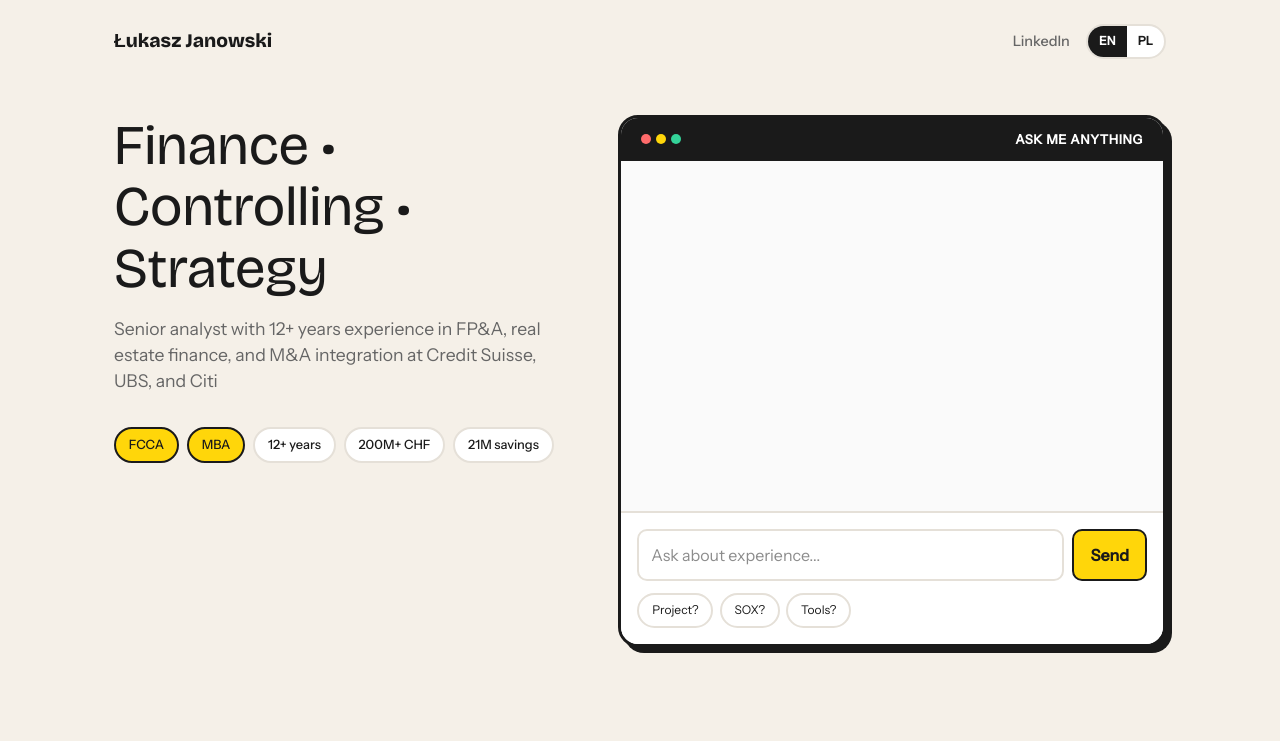
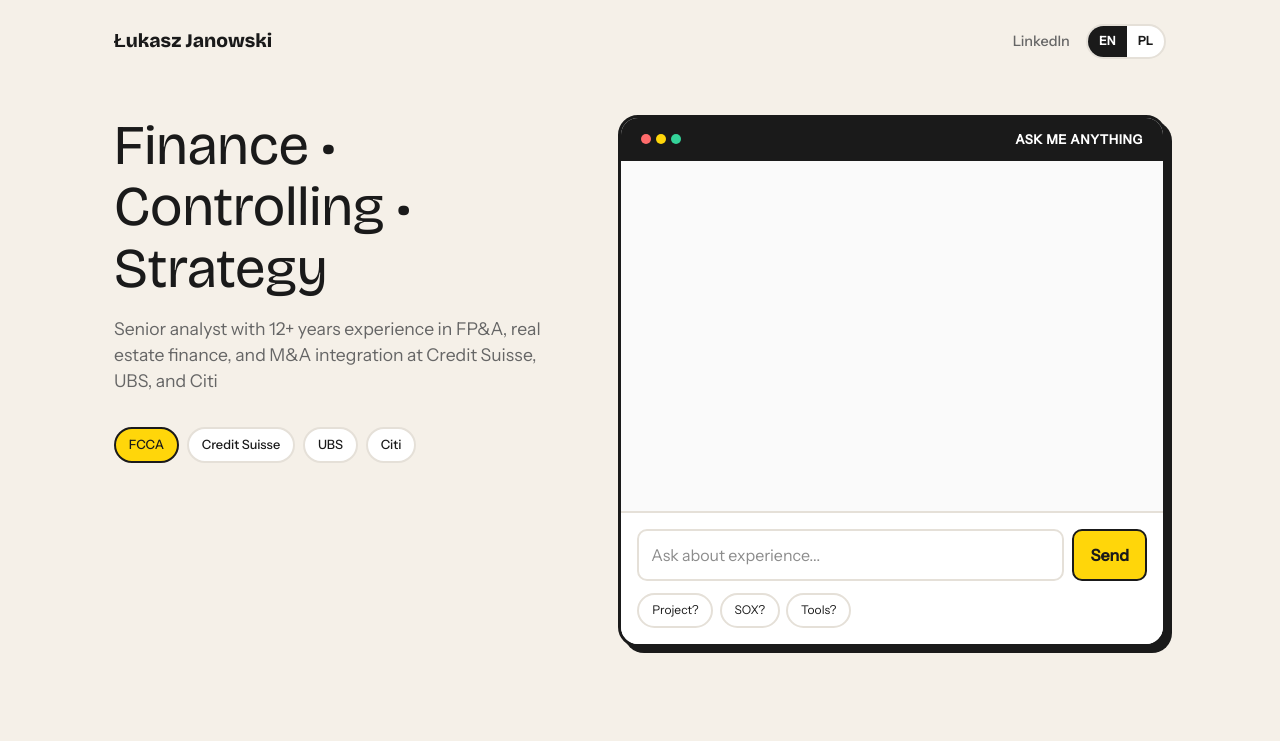
Before and after one commit to lucassimo/portfolio-janowski, a Next.js app: page / in a window 1280 px wide. Shown: the top 741 px of the page. Built offline with nearby package versions, Linux system fonts and the light colour scheme.

Commit message:
Li link oraz badges

```diff
--- a/app/page.tsx
+++ b/app/page.tsx
@@ -159,7 +159,7 @@ export default function Home() {
         <header className="header">
           <a href="#" className="logo">Łukasz Janowski</a>
           <div className="header-actions">
-            <a href="https://linkedin.com/in/lukaszjanowski" target="_blank" className="nav-link">LinkedIn</a>
+            <a href="www.linkedin.com/in/lukaszjanowskifcca" target="_blank" className="nav-link">LinkedIn</a>
             <div className="lang-switcher">
               <button onClick={() => setLang('en')} className={lang === 'en' ? 'active' : ''}>EN</button>
               <button onClick={() => setLang('pl')} className={lang === 'pl' ? 'active' : ''}>PL</button>
@@ -173,10 +173,9 @@ export default function Home() {
             <p className="subtitle">{T[lang]['hero.subtitle']}</p>
             <div className="tag-cloud">
               <span className="tag highlight">FCCA</span>
-              <span className="tag highlight">MBA</span>
-              <span className="tag">12+ years</span>
-              <span className="tag">200M+ CHF</span>
-              <span className="tag">21M savings</span>
+              <span className="tag">Credit Suisse</span>
+              <span className="tag">UBS</span>
+              <span className="tag">Citi</span>
             </div>
           </div>
 
```
